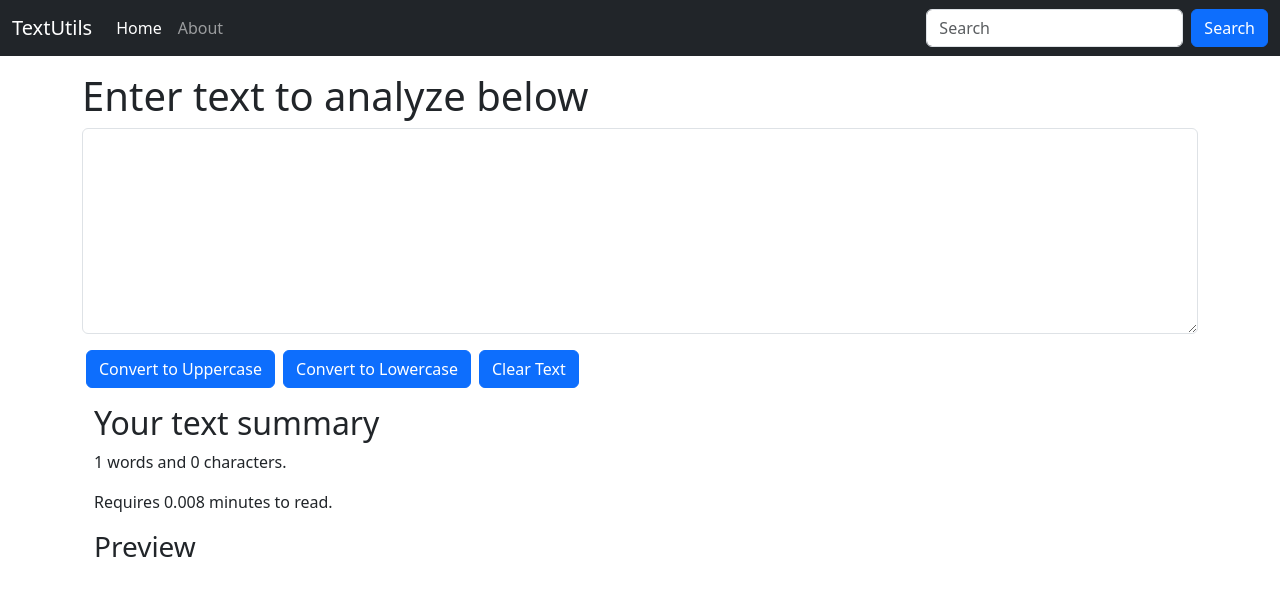
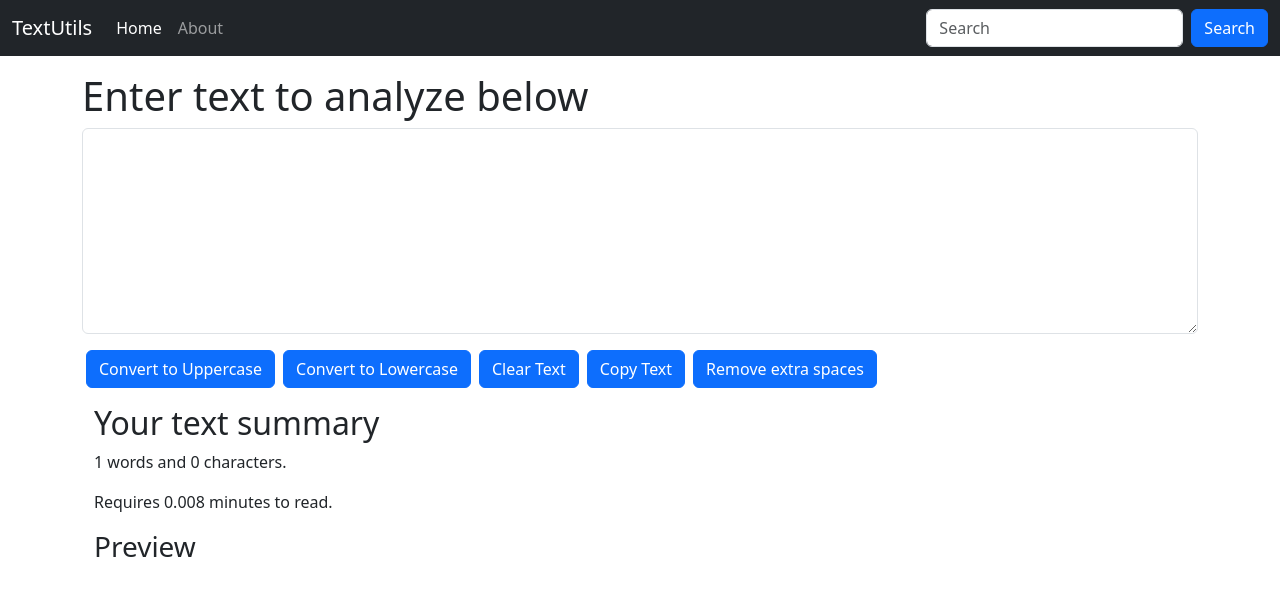
Before and after one commit to muhammadayaz806/textutils, a React (Vite) app: page / in a window 1280 px wide. Shown: the top 596 px of the page. Built offline with nearby package versions, Linux system fonts and the light colour scheme.

Commit message:
Video 11 Completed (Added more functions into TextForm.jsx)

```diff
--- a/src/components/TextForm.jsx
+++ b/src/components/TextForm.jsx
@@ -15,6 +15,17 @@
     let newText = "";
     setText(newText);
   };
+
+  const handleCopyText = () => {
+    let text = document.getElementById("myBox");
+    text.select();
+    navigator.clipboard.writeText(text.value);
+  }
+
+  const handleExtraSpaces = () => {
+    let newText = text.split(/[ ]+/);
+    setText(newText.join(" "));
+  }
 
   const handleOnChange = (event) => {
     setText(event.target.value);
@@ -44,6 +55,12 @@
         <button className="btn btn-primary mx-1" onClick={handleClearText}>
           Clear Text
         </button>
+        <button className="btn btn-primary mx-1" onClick={handleCopyText}>
+          Copy Text
+        </button>
+        <button className="btn btn-primary mx-1" onClick={handleExtraSpaces}>
+          Remove extra spaces
+        </button>
       </div>
       <div className="container my-3">
         <h2>Your text summary</h2>
```
